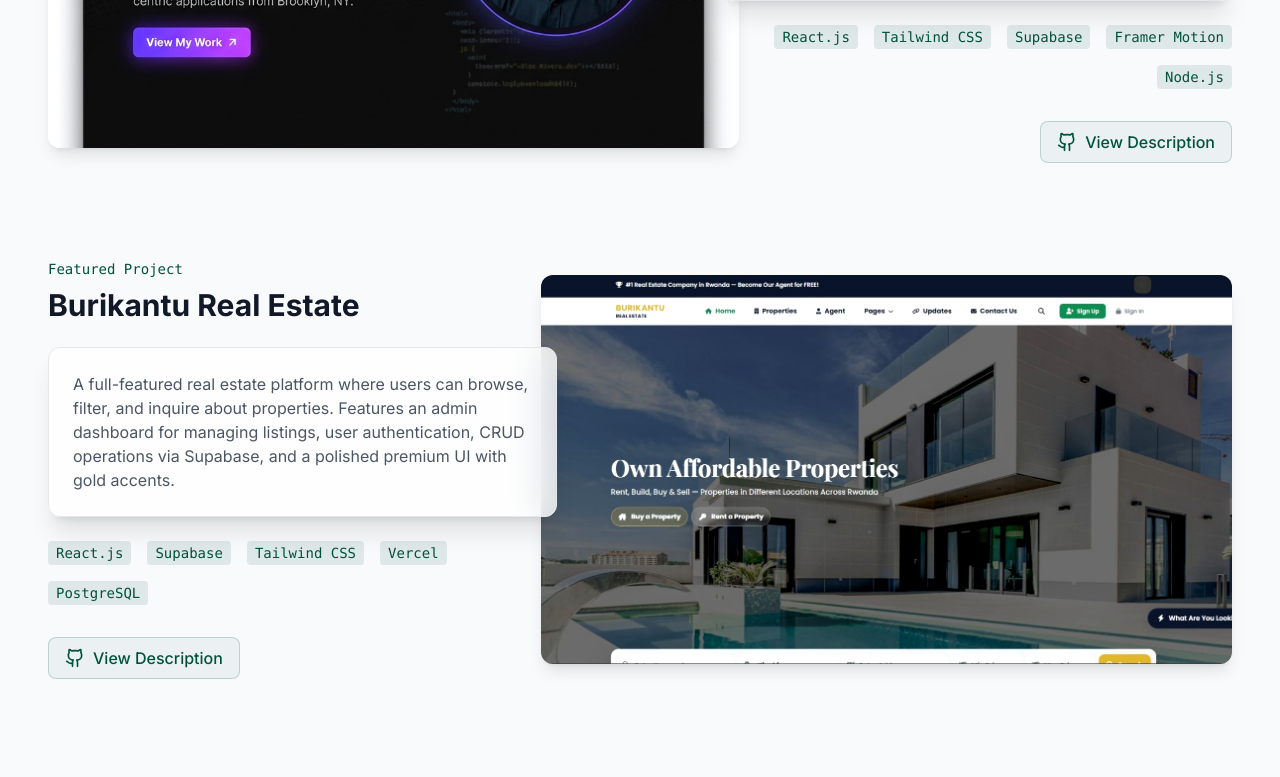
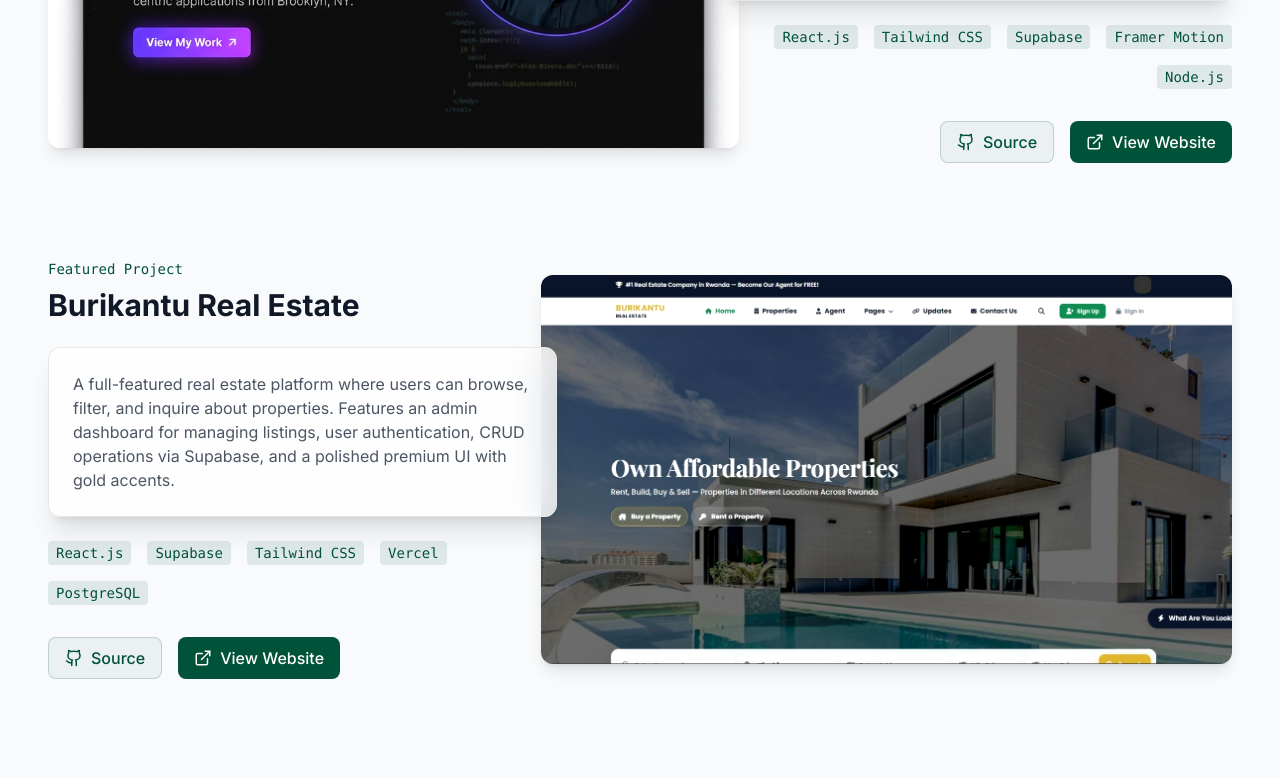
Before and after one commit to Samlite250/Samportfolio, a React (Vite) app: page / in a window 1280 px wide. Shown: the part 3080-3857 px from the top of the page. Built offline with nearby package versions, Linux system fonts and the light colour scheme.

Commit message:
feat: re-add View Website links to Projects and update About image reference

```diff
--- a/src/components/Projects.jsx
+++ b/src/components/Projects.jsx
@@ -1,6 +1,6 @@
 import React, { useState } from 'react';
 import { motion } from 'framer-motion';
-import { Github } from 'lucide-react';
+import { Github, ExternalLink } from 'lucide-react';
 
 const realProjects = [
   {
@@ -10,6 +10,7 @@
       'A modern, fully responsive developer portfolio built with React and Tailwind CSS. Features an animated hero section, Supabase-powered projects API, contact form with email integration, and smooth Framer Motion animations throughout.',
     tech_stack: ['React.js', 'Tailwind CSS', 'Supabase', 'Framer Motion', 'Node.js'],
     image_url: '/images/projects/portfolio.png',
+    live_url: 'https://samportfolio-beta.vercel.app',
     github_url: 'https://github.com/Samlite250/Samportfolio.git',
   },
   {
@@ -19,6 +20,7 @@
       'A full-featured real estate platform where users can browse, filter, and inquire about properties. Features an admin dashboard for managing listings, user authentication, CRUD operations via Supabase, and a polished premium UI with gold accents.',
     tech_stack: ['React.js', 'Supabase', 'Tailwind CSS', 'Vercel', 'PostgreSQL'],
     image_url: '/images/projects/burikantu.jpeg',
+    live_url: 'https://burikantu-real-estate.vercel.app',
     github_url: 'https://github.com/Samlite250/Burikantu-Real-Estate.git',
   },
   {
@@ -28,6 +30,7 @@
       'A scalable full-stack e-commerce platform with product listings, a shopping cart, user authentication, order management, and an admin panel. Supports multiple payment gateways including USDT TRC-20 and mobile money integrations.',
     tech_stack: ['React.js', 'Node.js', 'Express', 'MongoDB', 'Tailwind CSS'],
     image_url: '/images/projects/project2.jpg',
+    live_url: '#',
     github_url: 'https://github.com/Samlite250/Marketplace',
   },
   {
@@ -37,6 +40,7 @@
       'A university and campus social platform that connects students, facilitates campus event discovery, resource sharing, and inter-campus networking. Features university listings, event management, and a clean intuitive dashboard for students.',
     tech_stack: ['React.js', 'Supabase', 'Tailwind CSS', 'Framer Motion', 'PostgreSQL'],
     image_url: '/images/projects/project3.jpg',
+    live_url: '#',
     github_url: 'https://github.com/Samlite250/Campus-connect',
   },
 ];
@@ -97,11 +101,17 @@
                   ))}
                 </ul>
 
-                <div className={`flex gap-4 ${idx % 2 !== 0 ? 'justify-start' : 'justify-end'}`}>
+                <div className={`flex flex-wrap gap-4 ${idx % 2 !== 0 ? 'justify-start' : 'justify-end'}`}>
                   {project.github_url !== '#' && (
-                    <a href={project.github_url} target="_blank" rel="noreferrer" className="flex items-center gap-2 px-4 py-2 bg-primary/5 text-primary border border-primary/20 rounded-lg hover:bg-primary hover:text-white transition-all duration-300" aria-label="View on GitHub">
-                      <Github size={20} />
-                      <span className="font-medium">View Description</span>
+                    <a href={project.github_url} target="_blank" rel="noreferrer" className="flex items-center gap-2 px-4 py-2 bg-primary/5 text-primary border border-primary/20 rounded-lg hover:bg-primary hover:text-white transition-all duration-300" aria-label="View Code">
+                      <Github size={18} />
+                      <span className="font-medium">Source</span>
+                    </a>
+                  )}
+                  {project.live_url !== '#' && (
+                    <a href={project.live_url} target="_blank" rel="noreferrer" className="flex items-center gap-2 px-4 py-2 bg-primary text-white rounded-lg hover:shadow-lg hover:-translate-y-1 transition-all duration-300" aria-label="View Website">
+                      <ExternalLink size={18} />
+                      <span className="font-medium">View Website</span>
                     </a>
                   )}
                 </div>
```
Also changed, not shown: public/images/second-image.jpeg.
